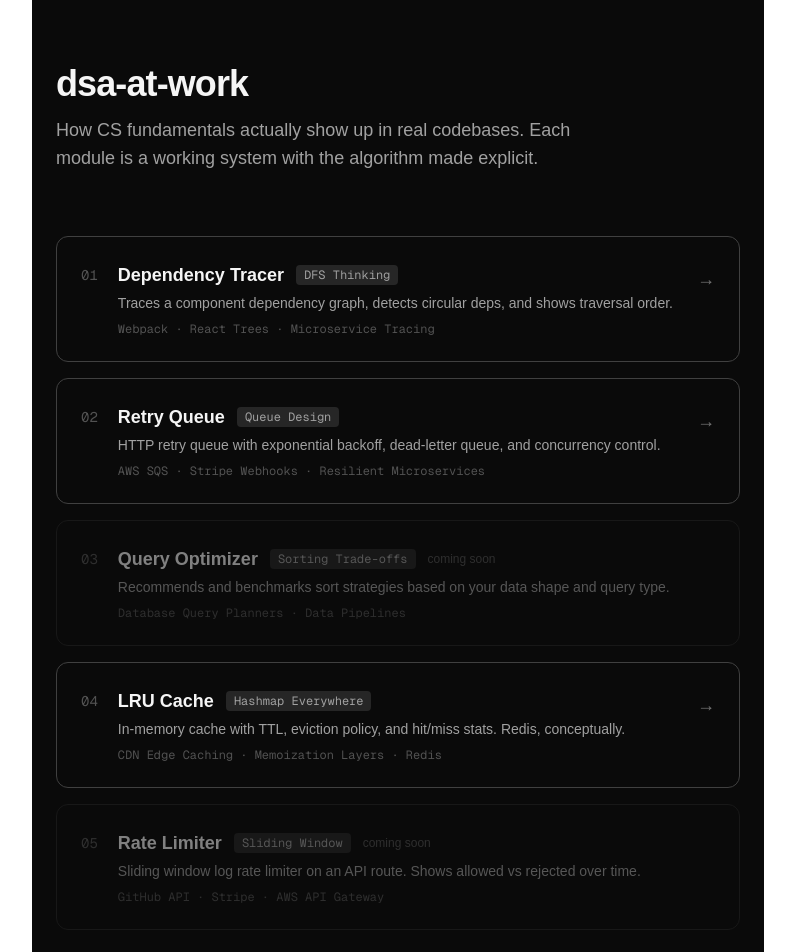
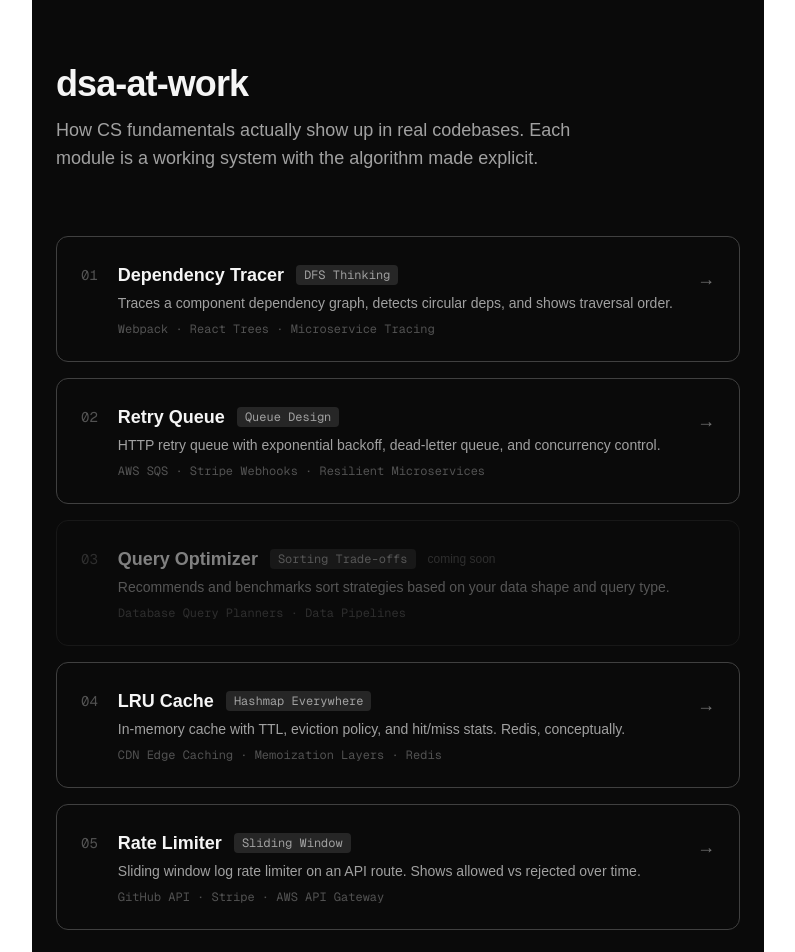
Before and after one commit to sarmadrkhan/dsa-at-work, a Next.js app: page / in a window 1280 px wide. Shown: the top 952 px of the page, without its empty margins (242-1037 px from the left). Built offline with nearby package versions, Linux system fonts and the light colour scheme.

Commit message:
update card status

```diff
--- a/app/page.tsx
+++ b/app/page.tsx
@@ -49,7 +49,7 @@ const modules = [
     description:
       "Sliding window log rate limiter on an API route. Shows allowed vs rejected over time.",
     realWorld: "GitHub API · Stripe · AWS API Gateway",
-    status: "coming-soon",
+    status: "ready",
   },
 ];
 
```
